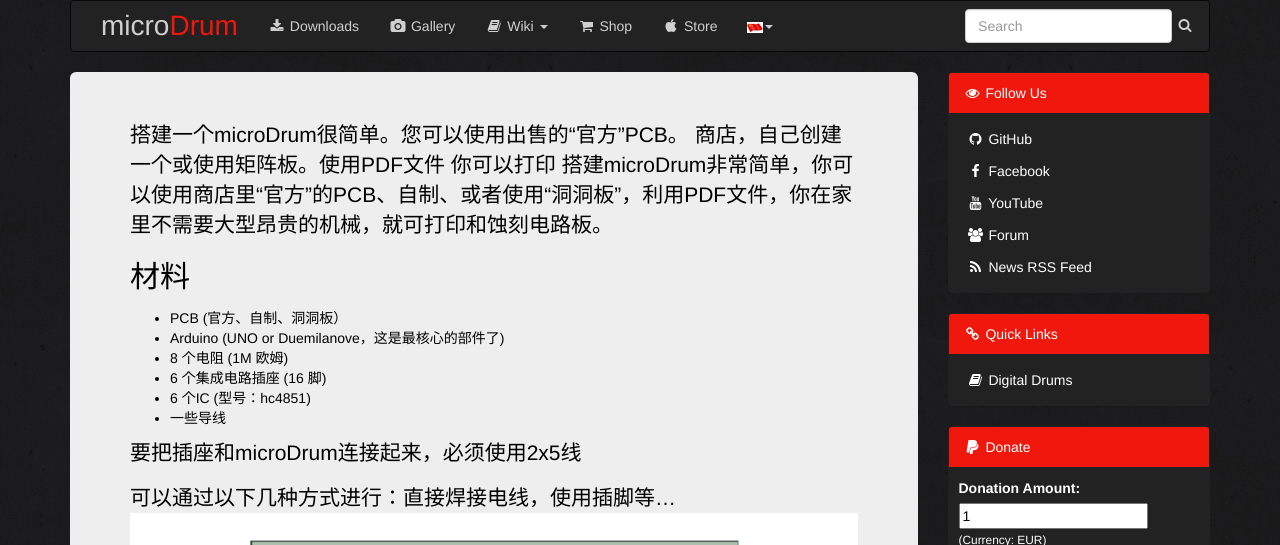
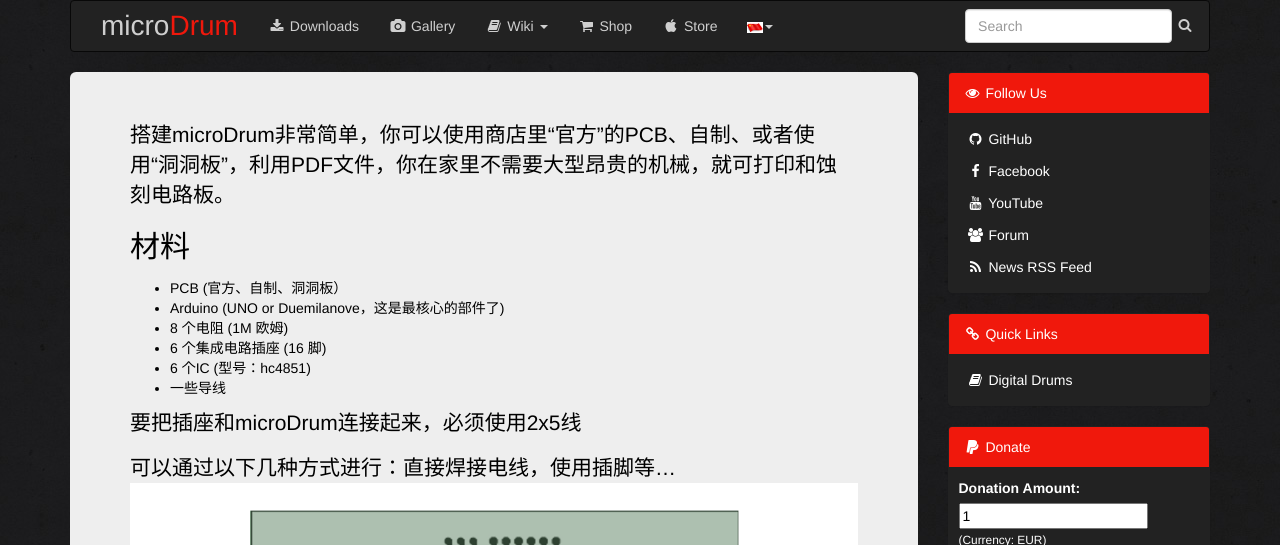
Before and after one commit to zyuz/microdrum, a Jekyll site: the page built from cn/wiki/build/index.md, in a window 1280 px wide and 900 px high, cut to the strip 0-545 px from the top of the window. Built offline with Jekyll 4.4.1, drawn with Linux system fonts in a browser that asks for light colours.

Commit message:
更改文字错误

```diff
--- a/cn/wiki/build/index.md
+++ b/cn/wiki/build/index.md
@@ -2,9 +2,6 @@
 title: Build microDrum
 lang: cn
 ---
-搭建一个microDrum很简单。您可以使用出售的“官方”PCB。
-商店，自己创建一个或使用矩阵板。使用PDF文件
-你可以打印
 搭建microDrum非常简单，你可以使用商店里“官方”的PCB、自制、或者使用“洞洞板”，利用PDF文件，你在家里不需要大型昂贵的机械，就可打印和蚀刻电路板。
 
 ## 材料
```
